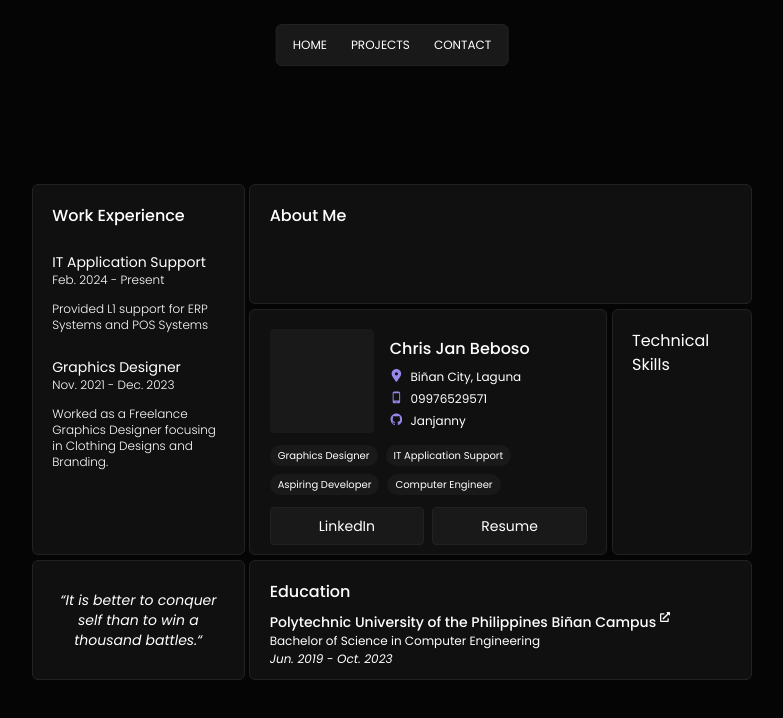
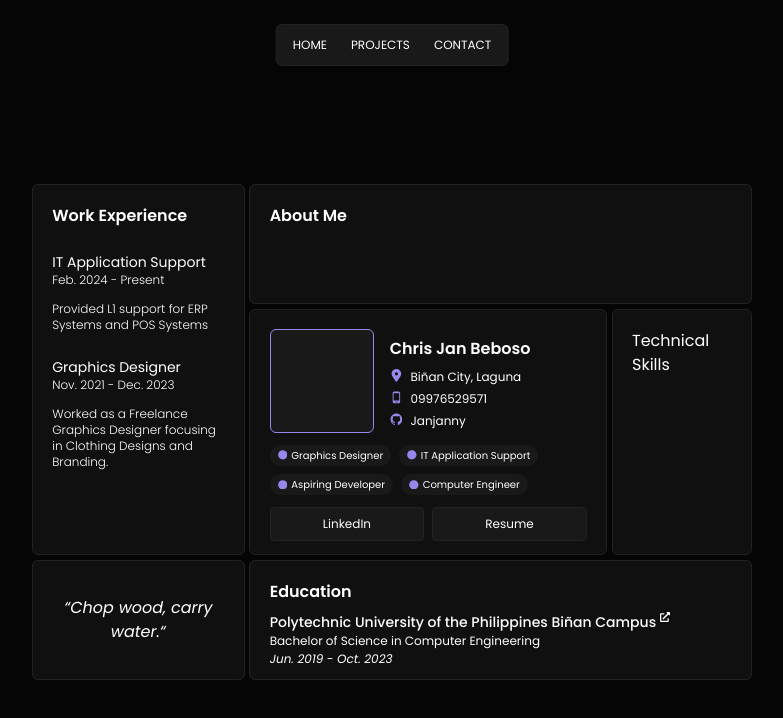
Before and after one commit to Janjanny/bento-portfolio, a React (Vite) app: page / in a window 1280 px wide. Shown: the top 718 px of the page, without its empty margins (248-1031 px from the left). Built offline with nearby package versions, Linux system fonts and the light colour scheme.

Commit message:
fix font weight

```diff
--- a/src/components/AboutMe.jsx
+++ b/src/components/AboutMe.jsx
@@ -1,7 +1,7 @@
 import React from "react";
 
 const AboutMe = () => {
-  return <div className="text-base font-medium">About Me</div>;
+  return <div className="text-base font-[600]">About Me</div>;
 };
 
 export default AboutMe;
--- a/src/components/Education.jsx
+++ b/src/components/Education.jsx
@@ -5,7 +5,7 @@ import { IconContext } from "react-icons";
 const Education = () => {
   return (
     <div className="w-full h-full flex flex-col gap-2">
-      <p className=" font-medium text-base">Education</p>
+      <p className=" text-base font-[600]">Education</p>
 
       <div className="school text-xs flex flex-col gap-[.10rem]">
         <a
--- a/src/components/Profile.jsx
+++ b/src/components/Profile.jsx
@@ -3,6 +3,7 @@ import { IconContext } from "react-icons";
 import { FaLocationDot } from "react-icons/fa6";
 import { MdPhoneAndroid } from "react-icons/md";
 import { GrGithub } from "react-icons/gr";
+import { FaCircle } from "react-icons/fa";
 const Profile = () => {
   const tags = [
     "Graphics Designer",
@@ -14,8 +15,8 @@ const Profile = () => {
   return (
     <div className="w-full h-full flex flex-col justify-between gap-[.7rem]">
       <div className="profile-div flex gap-[1rem]">
-        <div className="picture-div bg-button-color w-[6.5rem] h-[6.5rem] rounded "></div>
-        <div className="name-div pt-[8px] font-medium">
+        <div className="picture-div bg-button-color w-[6.5rem] h-[6.5rem] rounded-md border border-primary-color"></div>
+        <div className="name-div pt-[8px] font-[600]">
           <p>Chris Jan Beboso</p>
           <div className="flex flex-col font-normal text-xs gap-[6px] mt-[8px] ">
             <p className="flex gap-2">
@@ -58,19 +59,23 @@ const Profile = () => {
 
       <div className="tags-div flex flex-wrap text-[10px] gap-[8px]">
         {tags.map((tag) => (
-          <div className=" bg-button-color px-[.5rem] py-[.2rem] rounded-xl cursor-default flex">
-            <div className="w-2px h-2px bg-primary-color"></div>
+          <div className=" bg-button-color px-[.5rem] py-[.2rem] rounded-xl cursor-default flex items-center gap-1">
+            <span><IconContext.Provider
+                  value={{ size: ".6rem", color: "#9887EB" }}
+                >
+                  <FaCircle />
+                </IconContext.Provider></span>
             {tag}
           </div>
         ))}
       </div>
       <div className="button-div flex gap-2 text-center w-full justify-center items-center">
-        <div className=" bg-button-color text-sm w-full py-2 cursor-pointer rounded border border-stroke-color">
+        <div className=" bg-button-color text-xs w-full py-2 cursor-pointer rounded border border-stroke-color  hover:shadow hover:shadow-primary-color hover:border-primary-color">
           <a href="/" target="_blank">
             LinkedIn
           </a>
         </div>
-        <div className=" bg-button-color text-sm w-full py-2 cursor-pointer rounded border border-stroke-color">
+        <div className=" bg-button-color text-xs w-full py-2 cursor-pointer rounded border border-stroke-color hover:border-primary-color hover:shadow hover:shadow-primary-color transition-all ease-in-out">
           <a href="">Resume</a>
         </div>
       </div>
--- a/src/components/Quotes.jsx
+++ b/src/components/Quotes.jsx
@@ -2,9 +2,9 @@ import React from "react";
 
 const Quotes = () => {
   return (
-    <div className=" w-full h-full flex justify-center items-center text-center text-sm italic">
+    <div className=" w-full h-full flex justify-center items-center text-center text-base italic">
       {" "}
-      <p>“It is better to conquer self than to win a thousand battles.“</p>
+      <p>“Chop wood, carry water.“</p>
     </div>
   );
 };
--- /dev/null
+++ b/src/components/TechSkills.jsx
@@ -0,0 +1,9 @@
+import React from 'react'
+
+const TechSkills = () => {
+  return (
+    <div>TechSkills</div>
+  )
+}
+
+export default TechSkills
--- a/src/components/WorkExperience.jsx
+++ b/src/components/WorkExperience.jsx
@@ -17,7 +17,7 @@ const WorkExperience = () => {
 
   return (
     <div className="w-full h-full">
-      <p className=" text-base font-medium">Work Experience</p>
+      <p className=" text-base font-[600]">Work Experience</p>
 
       <div className="experiences ">
         <div className="work text-sm text-start">
```
